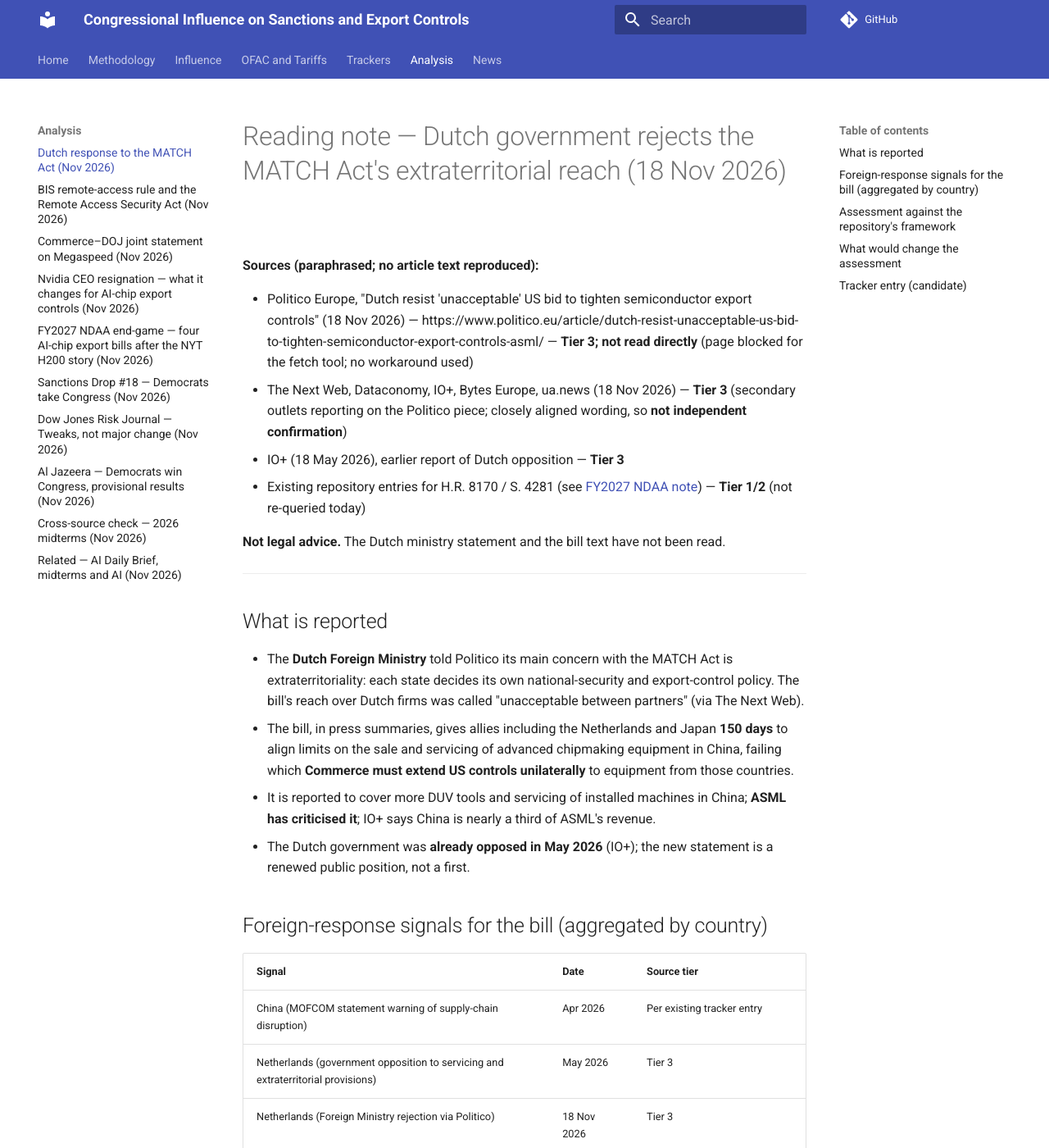
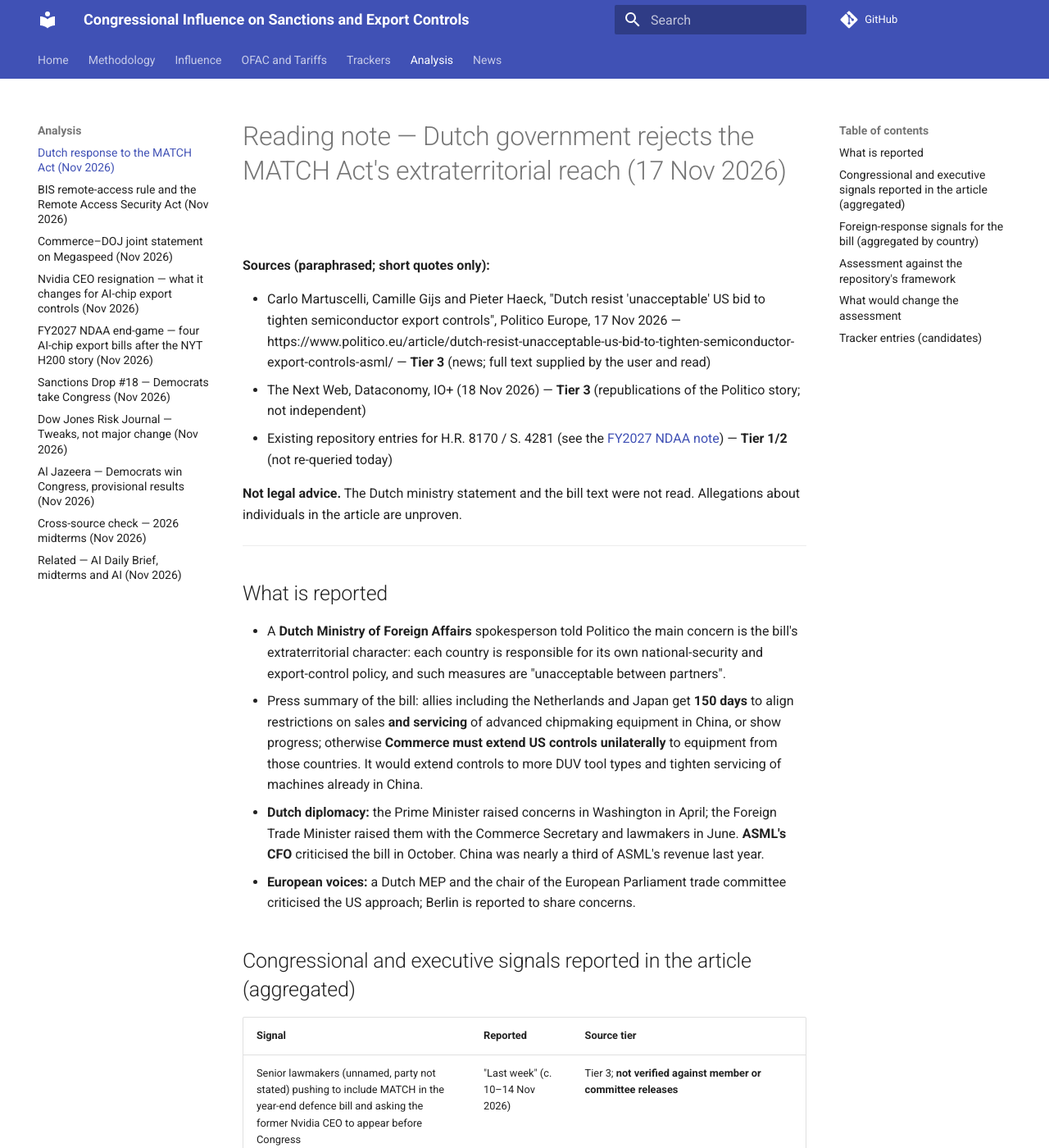
Before and after one commit to felipelago17/Congressional-Influence-Sanctions-Export-Controls, an MkDocs documentation site: the page built from docs/analysis/dutch-response-to-match-act.md, in a window 1280 px wide and 1400 px high. Shown: the whole window at 82% size. Built offline with MkDocs 1.6.1 and Material for MkDocs 9.7.7, drawn with Linux system fonts in a browser that asks for light colours; comment, search, counter and statistics services are not loaded; some of the changed text lies outside the part shown.

Commit message:
Rewrite Dutch response to MATCH Act note from full Politico Europe text (17 Nov 2026)
Co-Authored-By: Claude Sonnet 5.5 <noreply@anthropic.com>
Claude-Session: https://claude.ai/code/session_01EfwLgiPWxzEQtf8N8rmvzG

```diff
--- a/docs/analysis/dutch-response-to-match-act.md
+++ b/docs/analysis/dutch-response-to-match-act.md
@@ -1,49 +1,61 @@
-# Reading note — Dutch government rejects the MATCH Act's extraterritorial reach (18 Nov 2026)
+# Reading note — Dutch government rejects the MATCH Act's extraterritorial reach (17 Nov 2026)
 
-**Sources (paraphrased; no article text reproduced):**
+**Sources (paraphrased; short quotes only):**
 
-- Politico Europe, "Dutch resist 'unacceptable' US bid to tighten semiconductor export controls" (18 Nov 2026) — https://www.politico.eu/article/dutch-resist-unacceptable-us-bid-to-tighten-semiconductor-export-controls-asml/ — **Tier 3; not read directly** (page blocked for the fetch tool; no workaround used)
-- The Next Web, Dataconomy, IO+, Bytes Europe, ua.news (18 Nov 2026) — **Tier 3** (secondary outlets reporting on the Politico piece; closely aligned wording, so **not independent confirmation**)
-- IO+ (18 May 2026), earlier report of Dutch opposition — **Tier 3**
-- Existing repository entries for H.R. 8170 / S. 4281 (see [FY2027 NDAA note](fy27-ndaa-ai-chip-export-bills.md)) — **Tier 1/2** (not re-queried today)
+- Carlo Martuscelli, Camille Gijs and Pieter Haeck, "Dutch resist 'unacceptable' US bid to tighten semiconductor export controls", Politico Europe, 17 Nov 2026 — https://www.politico.eu/article/dutch-resist-unacceptable-us-bid-to-tighten-semiconductor-export-controls-asml/ — **Tier 3** (news; full text supplied by the user and read)
+- The Next Web, Dataconomy, IO+ (18 Nov 2026) — **Tier 3** (republications of the Politico story; not independent)
+- Existing repository entries for H.R. 8170 / S. 4281 (see the [FY2027 NDAA note](fy27-ndaa-ai-chip-export-bills.md)) — **Tier 1/2** (not re-queried today)
 
-**Not legal advice.** The Dutch ministry statement and the bill text have not been read.
+**Not legal advice.** The Dutch ministry statement and the bill text were not read. Allegations about individuals in the article are unproven.
 
 ---
 
 ## What is reported
 
-- The **Dutch Foreign Ministry** told Politico its main concern with the MATCH Act is extraterritoriality: each state decides its own national-security and export-control policy. The bill's reach over Dutch firms was called "unacceptable between partners" (via The Next Web).
-- The bill, in press summaries, gives allies including the Netherlands and Japan **150 days** to align limits on the sale and servicing of advanced chipmaking equipment in China, failing which **Commerce must extend US controls unilaterally** to equipment from those countries.
-- It is reported to cover more DUV tools and servicing of installed machines in China; **ASML has criticised it**; IO+ says China is nearly a third of ASML's revenue.
-- The Dutch government was **already opposed in May 2026** (IO+); the new statement is a renewed public position, not a first.
+- A **Dutch Ministry of Foreign Affairs** spokesperson told Politico the main concern is the bill's extraterritorial character: each country is responsible for its own national-security and export-control policy, and such measures are "unacceptable between partners".
+- Press summary of the bill: allies including the Netherlands and Japan get **150 days** to align restrictions on sales **and servicing** of advanced chipmaking equipment in China, or show progress; otherwise **Commerce must extend US controls unilaterally** to equipment from those countries. It would extend controls to more DUV tool types and tighten servicing of machines already in China.
+- **Dutch diplomacy:** the Prime Minister raised concerns in Washington in April; the Foreign Trade Minister raised them with the Commerce Secretary and lawmakers in June. **ASML's CFO** criticised the bill in October. China was nearly a third of ASML's revenue last year.
+- **European voices:** a Dutch MEP and the chair of the European Parliament trade committee criticised the US approach; Berlin is reported to share concerns.
+
+## Congressional and executive signals reported in the article (aggregated)
+
+| Signal | Reported | Source tier |
+|---|---|---|
+| Senior lawmakers (unnamed, party not stated) pushing to include MATCH in the year-end defence bill and asking the former Nvidia CEO to appear before Congress | "Last week" (c. 10–14 Nov 2026) | Tier 3; **not verified against member or committee releases** |
+| Nvidia-related revelations "galvanising" bill backers | Nov 2026 | Tier 3 (analyst attribution) |
+| Commerce Secretary criticised for not blacklisting Megaspeed; Treasury Secretary critical of lax enforcement; President defended the Commerce Secretary | Nov 2026 | Tier 3 |
+| BIS says its remote-access rule was written by and at the direction of Treasury and the National Security Council | 16 Nov 2026 | Per the BIS press release as recorded in the sibling repository; the article's reading that this points to the Commerce Secretary being sidelined is the outlet's interpretation |
+| MATCH would limit White House discretion by imposing statutory requirements | Nov 2026 | Tier 3 (outlet's analysis) |
 
 ## Foreign-response signals for the bill (aggregated by country)
 
 | Signal | Date | Source tier |
 |---|---|---|
-| China (MOFCOM statement warning of supply-chain disruption) | Apr 2026 | Per existing tracker entry |
-| Netherlands (government opposition to servicing and extraterritorial provisions) | May 2026 | Tier 3 |
-| Netherlands (Foreign Ministry rejection via Politico) | 18 Nov 2026 | Tier 3 |
-| China (embassy official in Spain linking Dutch curbs to EU trade talks) | Nov 2026 | Tier 3, single editorial source; unverified |
+| China (MOFCOM warning of supply-chain disruption) | Apr 2026 | Per existing tracker entry |
+| Netherlands (PM concerns, April; Foreign Trade Minister, June) | Apr–Jun 2026 | Tier 3 |
+| Netherlands (Foreign Ministry statement to Politico) | 17 Nov 2026 | Tier 3 |
+| EU Parliament voices (trade committee chair, Oct 2026; a Dutch MEP, Nov 2026) | Oct–Nov 2026 | Tier 3 |
+| Germany (reported to share concerns) | Nov 2026 | Tier 3 |
 
 ## Assessment against the repository's framework
 
-1. **This is a foreign-government response to legislation, not an executive or congressional action.** It does not change the bill's status (HFAC 36–8 on 22 Apr 2026; reported to be in the Senate NDAA manager's amendment; conference pending) and creates no linkage grade by itself.
-2. **Linkage grade: none assigned.** The response targets the **bill's text**, which is a Tier 1 object. No agency or member document read responds to the Dutch position. Record it as a `foreign-response` field on the existing entry `match-hr8170-119`, replacing the single MOFCOM entry.
-3. **It bears on conference dynamics (observation, not a sourced finding).** The NDAA conference could keep, soften or drop the alignment mechanism; allied objections are one of several inputs. No source read links the Dutch statement to any member's position.
-4. **Contrast with the executive track.** The BIS [remote-access rule](bis-remote-access-ifr-and-rasa.md) acts administratively; MATCH depends on Congress. Allied resistance is more likely to surface against statutory country-wide alignment than against a rule limited to US-exported items. This is an interpretive observation.
-5. **Unknowns.** The Japanese government's position, the Commerce Department's view, and whether any member has responded publicly are **not covered** in the sources read.
+1. **A foreign-government response to legislation, not an executive or congressional action.** It does not change the bill's status (HFAC 36–8 on 22 Apr 2026; reported to be in the Senate NDAA manager's amendment; conference pending) and creates no linkage grade by itself.
+2. **Linkage grade: none assigned to the Dutch statement.** It targets the bill's text, a Tier 1 object. No agency or member document read responds to it.
+3. **A new congressional-signal candidate.** The report that senior lawmakers pushed to put MATCH in the year-end defence bill and asked for Nvidia's former CEO to appear is **Tier 3 and unattributed by name or party**. Record it as a candidate signal until a member or committee release is found. Compare the [Nvidia note](nvidia-ceo-resignation-export-controls.md) and the [NDAA note](fy27-ndaa-ai-chip-export-bills.md).
+4. **The executive–legislative tension is the structural point.** The article's analysis is that a statute would reduce executive discretion that Commerce currently holds. That frames MATCH as a **congressional lever against administrative discretion**; see [Administration Levers](../influence/administration-levers.md). It is the outlet's analysis, not a recorded position of any member.
+5. **Contrast with the administrative track.** The BIS [remote-access rule](bis-remote-access-ifr-and-rasa.md) acts by rule; MATCH needs Congress, and allied resistance is directed at the statutory mechanism.
+6. **Unknowns.** The Japanese position, the Commerce Department's view, and any named member's public response are **not covered**. Whether the Dutch statement affects NDAA conference text is **not shown** by any source read.
 
 ## What would change the assessment
 
 | Development | Where to look | Effect |
 |---|---|---|
-| Alignment language altered or dropped in NDAA conference | Conference report; enrolled bill | Updates bill entry; possible `statutory-mandate` anchor if retained |
-| Member or committee reply to the Dutch statement | Member and committee press pages | Signal entry; `documented-request` only if an agency cites it |
-| Dutch ministry statement or parliamentary answer | Dutch government and parliament sites | Upgrade foreign-response entry to Tier 2 |
+| Alignment language altered or dropped in NDAA conference | Conference report; enrolled bill | Updates bill entry; `statutory-mandate` anchor if retained |
+| Member or committee release on adding MATCH to the NDAA or summoning the former Nvidia CEO | Member and committee pages; hearing notices | Confirms the signal at Tier 2 |
+| Dutch ministry or parliamentary statement | Dutch government and parliament sites | Upgrades foreign-response entry to Tier 2 |
 | Japanese or EU institutional response | Government and Commission pages | New foreign-response rows |
 
-## Tracker entry (candidate)
+## Tracker entries (candidates)
 
-- `match-hr8170-119` — add foreign-response entries: Netherlands (18 Nov 2026, Foreign Ministry via Politico; Tier 3) alongside MOFCOM (Apr 2026). Hold the Tier upgrade until the Dutch statement is read.
+- `match-hr8170-119` — foreign-response field: add Netherlands (17 Nov 2026, Foreign Ministry via Politico; Tier 3) and EU voices; keep MOFCOM (Apr 2026).
+- New signal candidate: lawmakers' push to add MATCH to the year-end defence bill (c. Nov 2026; Tier 3; hold for a Tier 1/2 source).
```
Also changed, not shown: docs/analysis/fy27-ndaa-ai-chip-export-bills.md (+1 -1 lines).
